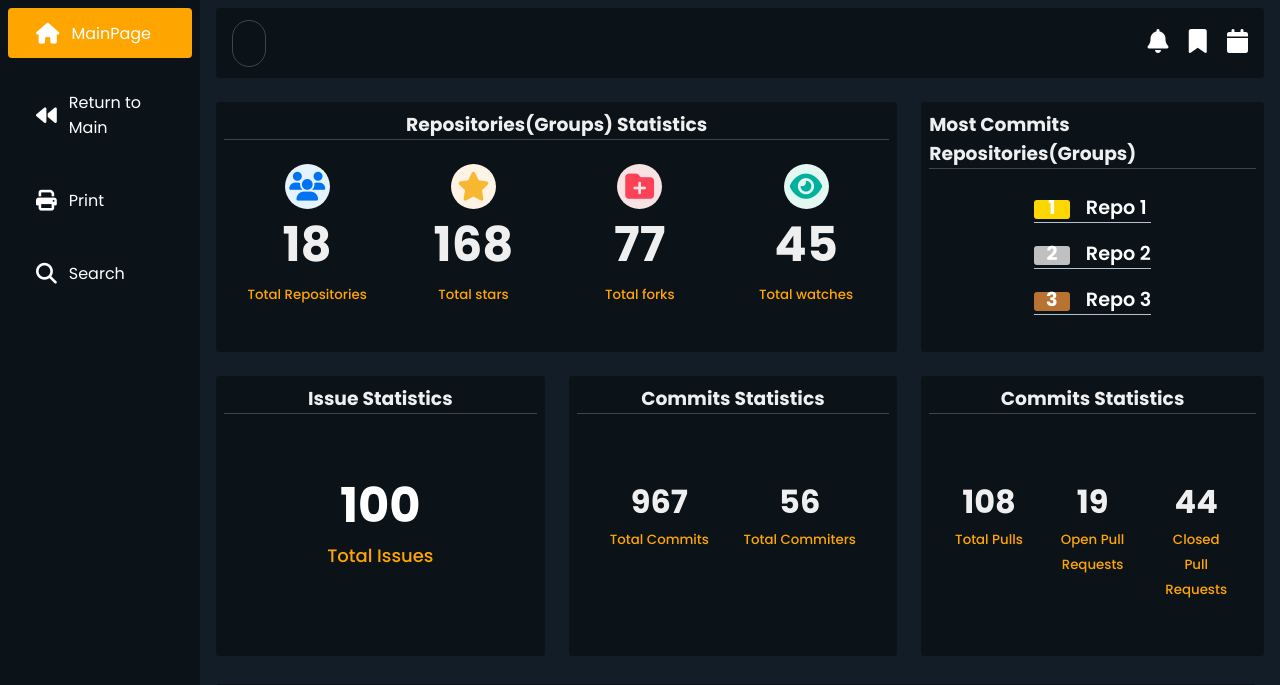
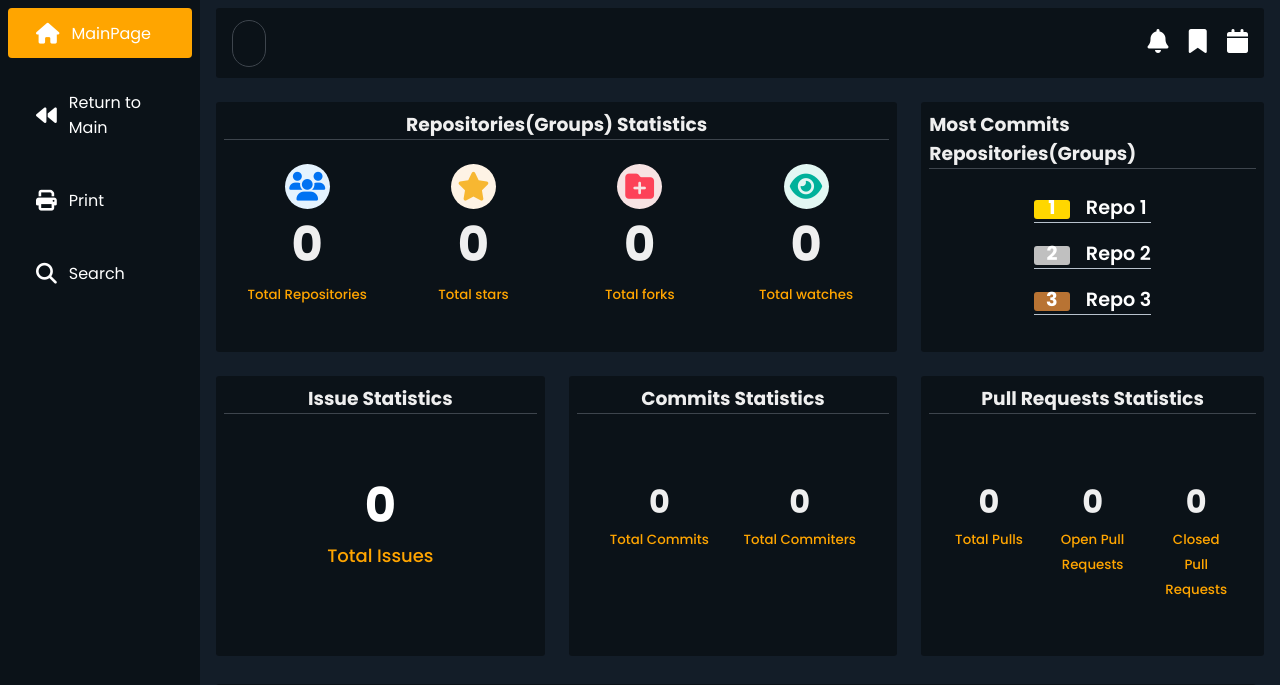
Before and after one commit to COMP5241-2324-Project/project-group10, a Flask app: page / in a window 1280 px wide. Shown: the top 685 px of the page. Run offline with Flask 3, Linux system fonts and the light colour scheme; some libraries are stand-ins or nearby versions.

Commit message:
frontend bugfix

```diff
--- a/frontend/static/jss/grouppage.js
+++ b/frontend/static/jss/grouppage.js
@@ -147,7 +147,6 @@ fetchData_repo(repoid).then(function (data) {
           show: false
         },
         data: [
-          { value: repo.repo_issues, name: 'Issue' },
           { value: repo.repo_issues_close, name: 'Closed' },
           { value: repo.repo_issues_open, name: 'Open' }
         ]
--- a/frontend/templates/overview.html
+++ b/frontend/templates/overview.html
@@ -64,7 +64,7 @@
                                 <span class="fa fa-users"></span>
                             </div>
                             <div class="card-info">
-                                <h2 id="totalrepo">18</h2>
+                                <h2 id="totalrepo">0</h2>
                                 <small>Total Repositories</small>
                             </div>
                         </div>
@@ -73,7 +73,7 @@
                                 <span class="fas fa-star"></span>
                             </div>
                             <div class="card-info">
-                                <h2 id="totalstars">168</h2>
+                                <h2 id="totalstars">0</h2>
                                 <small>Total stars</small>
                             </div>
                         </div>
@@ -82,7 +82,7 @@
                                 <span class="fas fa-folder-plus"></span>
                             </div>
                             <div class="card-info">
-                                <h2 id="totalforks">77</h2>
+                                <h2 id="totalforks">0</h2>
                                 <small>Total forks</small>
                             </div>
                         </div>
@@ -91,7 +91,7 @@
                                 <span class="fas fa-eye"></span>
                             </div>
                             <div class="card-info">
-                                <h2 id="totalwatches">45</h2>
+                                <h2 id="totalwatches">0</h2>
                                 <small>Total watches</small>
                             </div>
                         </div>
@@ -120,7 +120,7 @@
                         </div>
                         <div class="cardissue-content">
                             <div class="cardtext-issue">
-                                    <h1 id="issuecnt">100</h1>
+                                    <h1 id="issuecnt">0</h1>
                                     <p style="font-size: large;">Total Issues</p>
 
                             </div>
@@ -134,13 +134,13 @@
                         <div class="cardcommit-content">
                             <div class="card right2">
                                 <div class="card-info-small">
-                                    <h2 id="commitcnt">967</h2>
+                                    <h2 id="commitcnt">0</h2>
                                     <small>Total Commits</small>
                                 </div>
                             </div>
                             <div class="card right2">
                                 <div class="card-info-small">
-                                    <h2 id="commiters">56</h2>
+                                    <h2 id="commiters">0</h2>
                                     <small>Total Commiters</small>
                                 </div>
                             </div>
@@ -151,24 +151,24 @@
 
                 <div class="rightcards2">
                     <div class="card-head">
-                        <h3>Commits Statistics</h3>
+                        <h3>Pull Requests Statistics</h3>
                     </div>
                     <div class="leftcards3-content">
                         <div class="card lc3">
                             <div class="card-info-small">
-                                <h2 id="pullcnt">108</h2>
+                                <h2 id="pullcnt">0</h2>
                                 <small>Total Pulls</small>
                             </div>
                         </div>
                         <div class="card lc3">
                             <div class="card-info-small">
-                                <h2 id="openpull">19</h2>
+                                <h2 id="openpull">0</h2>
                                 <small>Open Pull Requests</small>
                             </div>
                         </div>
                         <div class="card lc3">
                             <div class="card-info-small">
-                                <h2 id="closedpull">44</h2>
+                                <h2 id="closedpull">0</h2>
                                 <small>Closed Pull Requests</small>
                             </div>
                         </div>
--- a/frontend/templates/userpage.html
+++ b/frontend/templates/userpage.html
@@ -98,19 +98,19 @@
             <div class="right1-content">
               <div class="card">
                 <div class="card-info">
-                  <h2 id="contributions">18</h2>
+                  <h2 id="contributions">0</h2>
                   <p>Contributions</p>
                 </div>
               </div>
               <div class="card">
                 <div class="card-info">
-                  <h2 id="commits">10</h2>
+                  <h2 id="commits">0</h2>
                   <p>Commits</p>
                 </div>
               </div>
               <div class="card">
                 <div class="card-info">
-                  <h2 id="issuesRaised">-</h2>
+                  <h2 id="issuesRaised">0</h2>
                   <p>Issues Raised</p>
                 </div>
               </div>
```
Also changed, not shown: frontend/templates/grouppage.html (+11 -11 lines).
